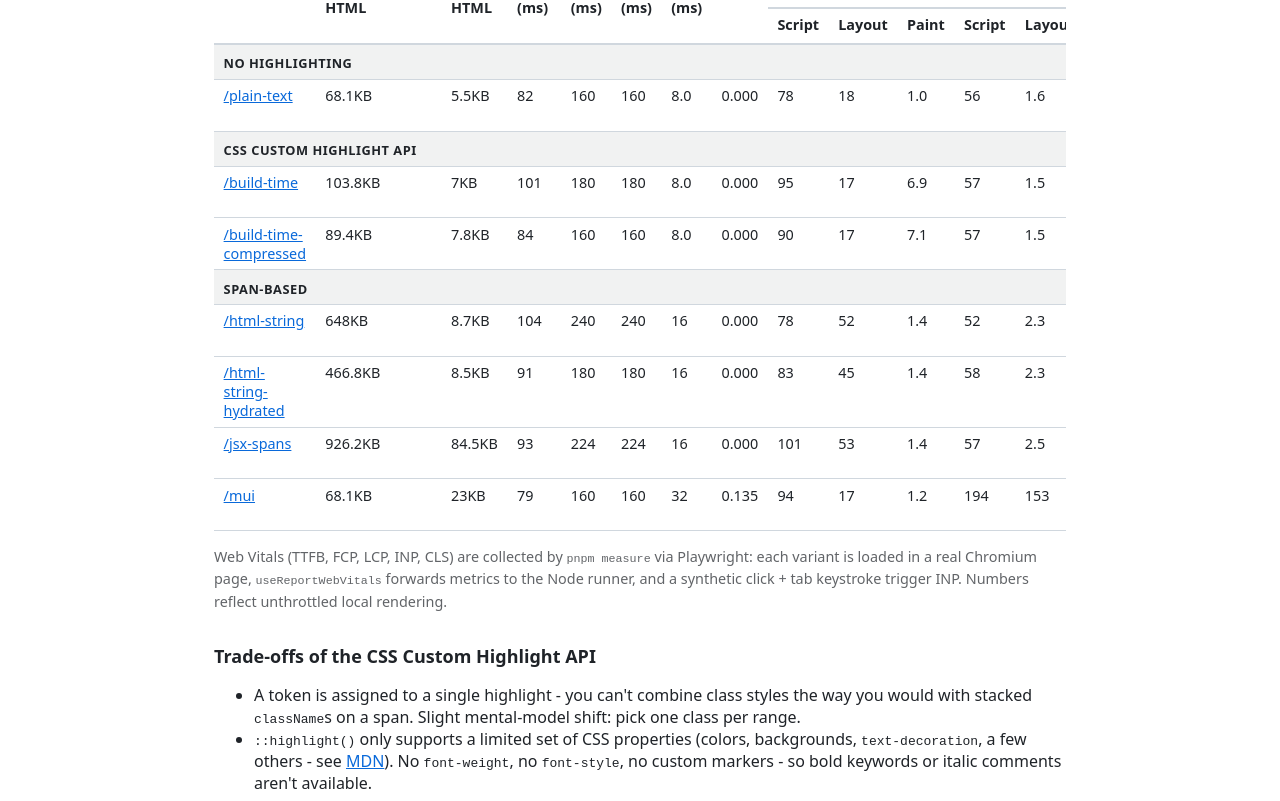
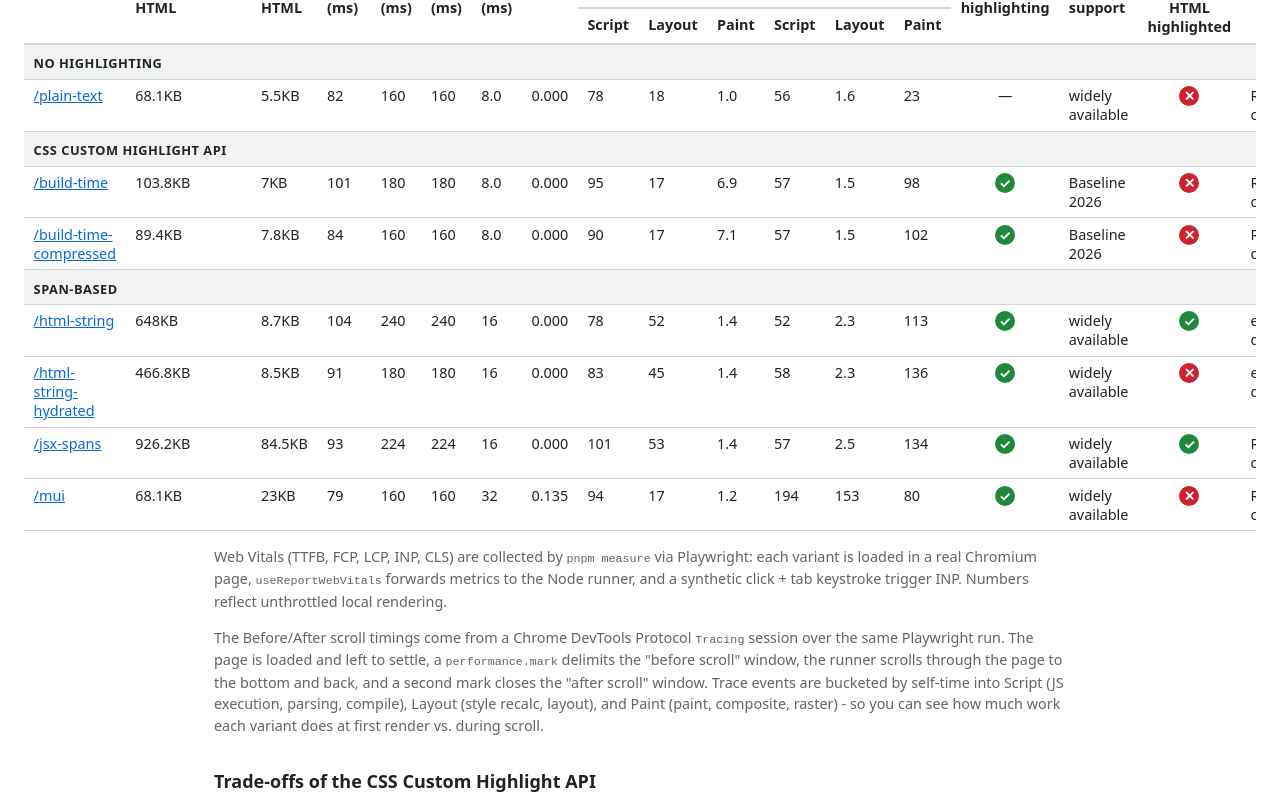
Before and after one commit to Janpot/css-highlights-experiments, a Next.js app: page / in a window 1280 px wide. Shown: the part 1839-2640 px from the top of the page. Built offline with nearby package versions, Linux system fonts and the light colour scheme.

Commit message:
improve stuff

```diff
--- a/app/page.tsx
+++ b/app/page.tsx
@@ -165,6 +165,30 @@ function formatCls(n: number | null | undefined): string {
   return n.toFixed(3);
 }
 
+function slugify(text: string): string {
+  return text
+    .toLowerCase()
+    .replace(/[^a-z0-9]+/g, "-")
+    .replace(/^-+|-+$/g, "");
+}
+
+function Heading({
+  as: Tag,
+  children,
+}: {
+  as: "h2" | "h3";
+  children: string;
+}) {
+  const id = slugify(children);
+  return (
+    <Tag id={id}>
+      <a href={`#${id}`} className="anchor-link">
+        {children}
+      </a>
+    </Tag>
+  );
+}
+
 function YesNo({ value }: { value: boolean }) {
   return (
     <span
@@ -186,7 +210,7 @@ export default function Home() {
         token ranges are registered against named highlights.
       </p>
 
-      <h2>Usage</h2>
+      <Heading as="h2">Usage</Heading>
       <p>
         <code>&lt;CodeBlock&gt;</code> is a server component: it takes the
         source text and a Lezer parser, runs the parser at render time, and
@@ -215,7 +239,7 @@ export default function Home() {
         }
       />
 
-      <h2>Crossing the client boundary</h2>
+      <Heading as="h2">Crossing the client boundary</Heading>
       <p>What actually gets serialized is two fields:</p>
       <ul>
         <li>
@@ -235,7 +259,7 @@ export default function Home() {
         Highlight - no per-token object allocation, no spans in the DOM.
       </p>
 
-      <h2>Demos</h2>
+      <Heading as="h2">Demos</Heading>
       <ul>
         <li>
           <a href="/plain-text">/plain-text</a> - baseline:{" "}
@@ -285,7 +309,7 @@ export default function Home() {
         </li>
       </ul>
 
-      <h2>Comparison</h2>
+      <Heading as="h2">Comparison</Heading>
       <p>
         Sizes are real HTTP response bodies. <code>pnpm measure</code> runs{" "}
         <code>next build</code>, starts <code>next start</code> on port 3100,
@@ -333,11 +357,15 @@ export default function Home() {
               <th>Paint</th>
             </tr>
           </thead>
-          {GROUPS.map((g) => (
+          {GROUPS.map((g) => {
+            const groupId = `group-${slugify(g.label)}`;
+            return (
             <tbody key={g.label}>
               <tr>
-                <th colSpan={18} scope="colgroup">
-                  {g.label}
+                <th id={groupId} colSpan={18} scope="colgroup">
+                  <a href={`#${groupId}`} className="anchor-link">
+                    {g.label}
+                  </a>
                 </th>
               </tr>
               {g.rows.map((r) => {
@@ -382,7 +410,8 @@ export default function Home() {
                 );
               })}
             </tbody>
-          ))}
+            );
+          })}
         </table>
       </div>
       <p style={{ fontSize: "0.9em", opacity: 0.7 }}>
@@ -392,8 +421,19 @@ export default function Home() {
         the Node runner, and a synthetic click + tab keystroke trigger INP.
         Numbers reflect unthrottled local rendering.
       </p>
+      <p style={{ fontSize: "0.9em", opacity: 0.7 }}>
+        The Before/After scroll timings come from a Chrome DevTools Protocol{" "}
+        <code>Tracing</code> session over the same Playwright run. The page is
+        loaded and left to settle, a <code>performance.mark</code> delimits the
+        &quot;before scroll&quot; window, the runner scrolls through the page
+        to the bottom and back, and a second mark closes the &quot;after
+        scroll&quot; window. Trace events are bucketed by self-time into
+        Script (JS execution, parsing, compile), Layout (style recalc,
+        layout), and Paint (paint, composite, raster) - so you can see how
+        much work each variant does at first render vs. during scroll.
+      </p>
 
-      <h2>Trade-offs of the CSS Custom Highlight API</h2>
+      <Heading as="h2">Trade-offs of the CSS Custom Highlight API</Heading>
       <ul>
         <li>
           A token is assigned to a single highlight - you can't combine class
--- a/styles/globals.css
+++ b/styles/globals.css
@@ -1,3 +1,9 @@
+:root {
+  --page-gutter: 24px;
+  --text-max-width: 900px;
+  --table-max-width: 1400px;
+}
+
 *,
 *::before,
 *::after {
@@ -19,9 +25,9 @@ body {
 }
 
 main {
-  max-width: 900px;
+  max-width: var(--text-max-width);
   margin: 0 auto;
-  padding: 32px 24px 240px;
+  padding: 32px var(--page-gutter) 240px;
 }
 
 h1 {
@@ -47,7 +53,7 @@ nav.site {
   display: flex;
   gap: 16px;
   align-items: center;
-  padding: 12px 24px;
+  padding: 12px var(--page-gutter);
   border-bottom: 1px solid var(--rule);
   background: var(--page-bg);
   position: sticky;
@@ -152,8 +158,27 @@ label.toggle {
   background: color-mix(in srgb, currentColor 10%, transparent);
 }
 
+.anchor-link,
+.anchor-link:visited {
+  color: inherit;
+  text-decoration: none;
+}
+.anchor-link:hover {
+  text-decoration: underline;
+  text-decoration-style: dotted;
+  text-underline-offset: 3px;
+}
+:target {
+  scroll-margin-top: 64px;
+}
+
 .table-scroll {
   overflow-x: auto;
+  width: min(100vw - 2 * var(--page-gutter), var(--table-max-width));
+  margin-left: calc(
+    50% - min(50vw - var(--page-gutter), var(--table-max-width) / 2)
+  );
+  box-sizing: border-box;
 }
 
 table {
@@ -209,3 +234,8 @@ table tbody tr:first-child th {
   letter-spacing: 0.04em;
   padding-top: 0.6rem;
 }
+
+table tbody tr:hover td,
+table tbody tr:hover th:not([scope="colgroup"]) {
+  background: color-mix(in srgb, currentColor 4%, transparent);
+}
--- a/styles/themes.css
+++ b/styles/themes.css
@@ -1,5 +1,6 @@
 :root,
 .theme-light {
+  color-scheme: light;
   --page-bg: #ffffff;
   --page-fg: #1f2328;
   --rule: #d0d7de;
@@ -19,6 +20,7 @@
 }
 
 .theme-dark {
+  color-scheme: dark;
   --page-bg: #0d1117;
   --page-fg: #f0f6fc;
   --rule: #30363d;
@@ -38,6 +40,7 @@
 }
 
 .theme-dracula {
+  color-scheme: dark;
   --page-bg: #282a36;
   --page-fg: #f8f8f2;
   --rule: #44475a;
```
